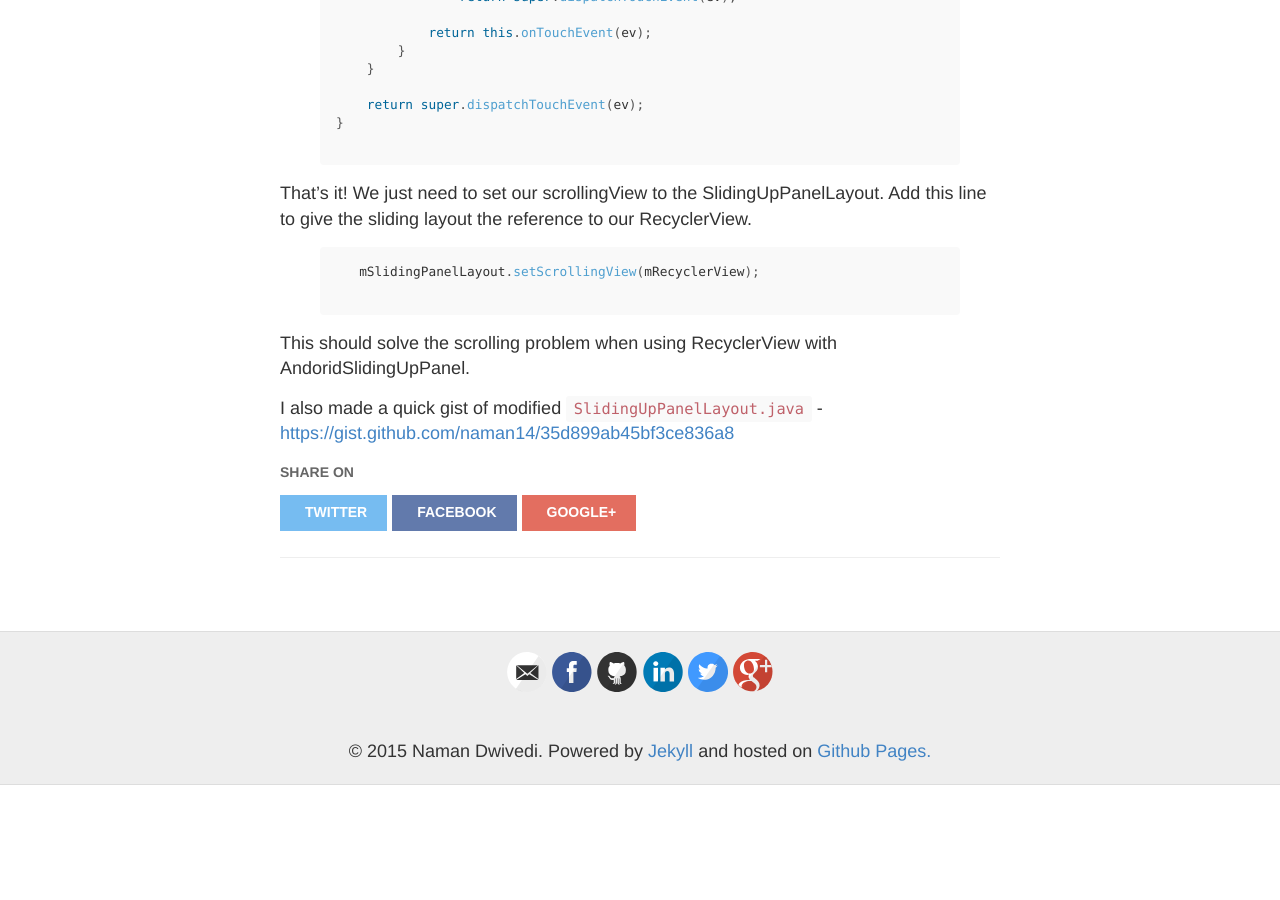
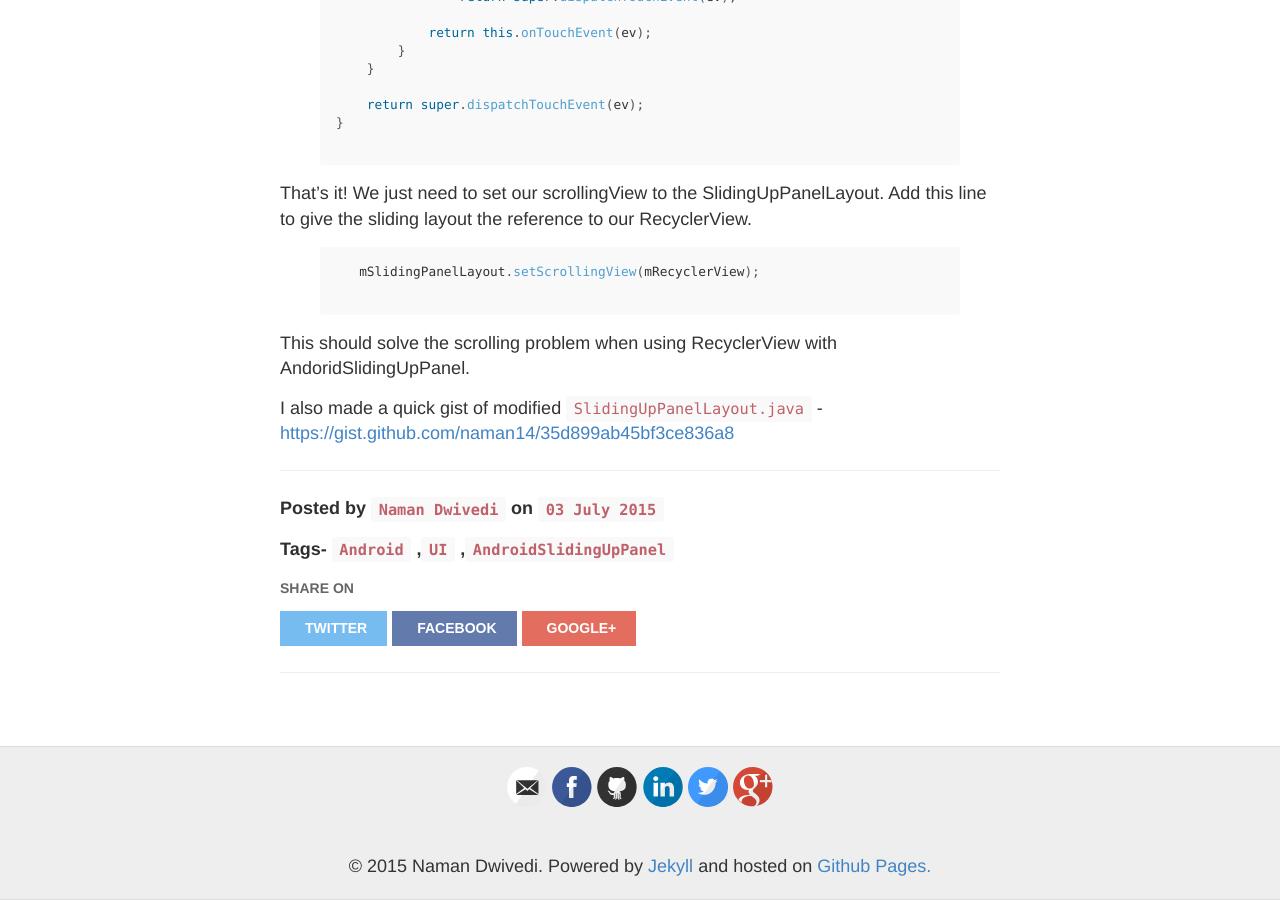
Before and after one commit to naman14/naman14.github.io, a Jekyll site: the page built from _posts/2015-07-03-AndroidSlidingUpPanel with RecyclerView.md, in a window 1280 px wide and 900 px high, scrolled down 5314 px. Built offline with Jekyll 4.4.1, drawn with Linux system fonts in a browser that asks for light colours; comment, search, counter and statistics services are not loaded; before the commit the page ends 6099 px from its top, so only the background shows below that.

Commit message:
added tags for sliding panel post

```diff
--- a/_posts/2015-07-03-AndroidSlidingUpPanel with RecyclerView.md
+++ b/_posts/2015-07-03-AndroidSlidingUpPanel with RecyclerView.md
@@ -242,3 +242,9 @@ public boolean dispatchTouchEvent(MotionEvent ev) {
    This should solve the scrolling problem when using RecyclerView with AndoridSlidingUpPanel.
 
    I also made a quick gist of modified `SlidingUpPanelLayout.java` -[https://gist.github.com/naman14/35d899ab45bf3ce836a8](https://gist.github.com/naman14/35d899ab45bf3ce836a8)
+
+   --------
+
+   **Posted by `Naman Dwivedi` on `03 July 2015`**
+
+   **Tags-   `Android`  ,`UI`  ,`AndroidSlidingUpPanel`**
```
